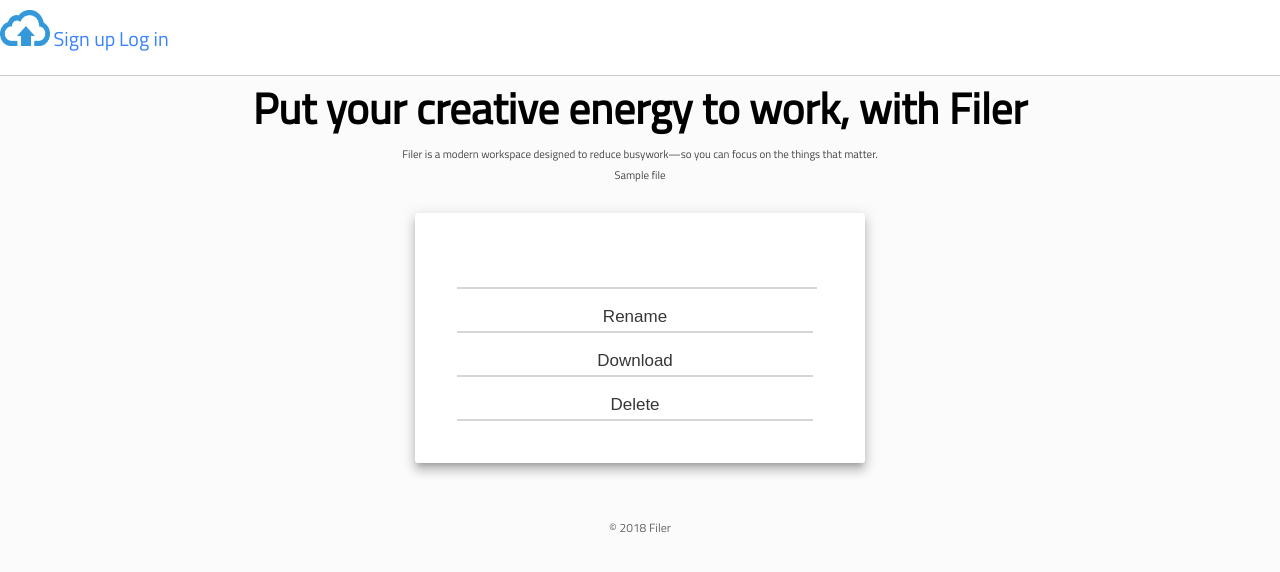
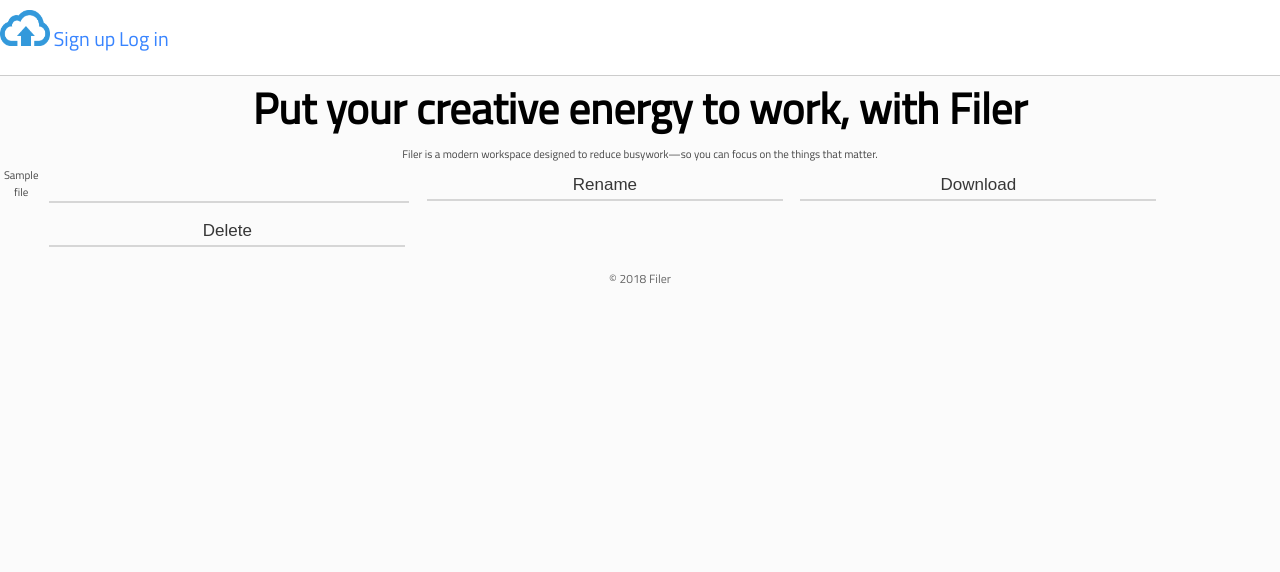
Before and after one commit to askemeline/filerfinal, a PHP site: template views/home.html.twig in a window 1280 px wide. Shown: the top 572 px of the page. Run offline with PHP 8.4, Linux system fonts and the light colour scheme; the template is opened without the code that fills it: most values are stand-ins (such as "Sample title", 1, 10 or a date in 2020); a stand-in replaces the project's code that opens the database connection; some libraries are stand-ins or nearby versions.

Commit message:
added css

```diff
--- a/assets/style.css
+++ b/assets/style.css
@@ -1,6 +1,16 @@
 @charset "UTF-8";
 @import url(https://fonts.googleapis.com/css?family=Titillium+Web);
-
+@font-face {
+    font-family: "FontAwesome";
+    font-weight: normal;
+    font-style : normal;
+           src : url("https://maxcdn.bootstrapcdn.com/font-awesome/4.3.0/fonts/fontawesome-webfont.eot?v=4.3.0");
+           src : url("https://maxcdn.bootstrapcdn.com/font-awesome/4.3.0/fonts/fontawesome-webfont.eot?#iefix&v=4.3.0") format("embedded-opentype"),
+                 url("https://maxcdn.bootstrapcdn.com/font-awesome/4.3.0/fonts/fontawesome-webfont.woff2?v=4.3.0") format("woff2"),
+                 url("https://maxcdn.bootstrapcdn.com/font-awesome/4.3.0/fonts/fontawesome-webfont.woff?v=4.3.0") format("woff"),
+                 url("https://maxcdn.bootstrapcdn.com/font-awesome/4.3.0/fonts/fontawesome-webfont.ttf?v=4.3.0") format("truetype"),
+                 url("https://maxcdn.bootstrapcdn.com/font-awesome/4.3.0/fonts/fontawesome-webfont.svg?v=4.3.0#fontawesomeregular") format("svg");
+    }
 html, body, applet, object, iframe,
 h1, h2, h3, h4, h5, h6, p, blockquote, pre,
 a, abbr, acronym, address, big, cite, code,
@@ -111,7 +121,7 @@
     font-size: 20px;
 }
 
-form {
+.connect {
     background: #ffffff;
     box-sizing: border-box;
     padding: 35px;
@@ -164,3 +174,30 @@
 a:hover{
     text-decoration: underline;
 }
+
+.fileView{
+    display: flex;
+    flex-direction: row;
+    justify-content: center;
+    width: 100%;
+}
+
+.submitButton{
+        font-family: FontAwesome, 'Helvetica Neue', Helvetica, Arial, sans-serif;
+        height: 20px;
+        border: none;
+        width: 45px;
+        margin: 0;
+}
+
+.fileName{
+    color: #444444;
+    text-align: center;
+    margin-top: 5px;
+    font-size: 30px;
+    width: 21%;
+    margin-right:5%;
+}
+.newName{
+    width: 50%;
+}
```
